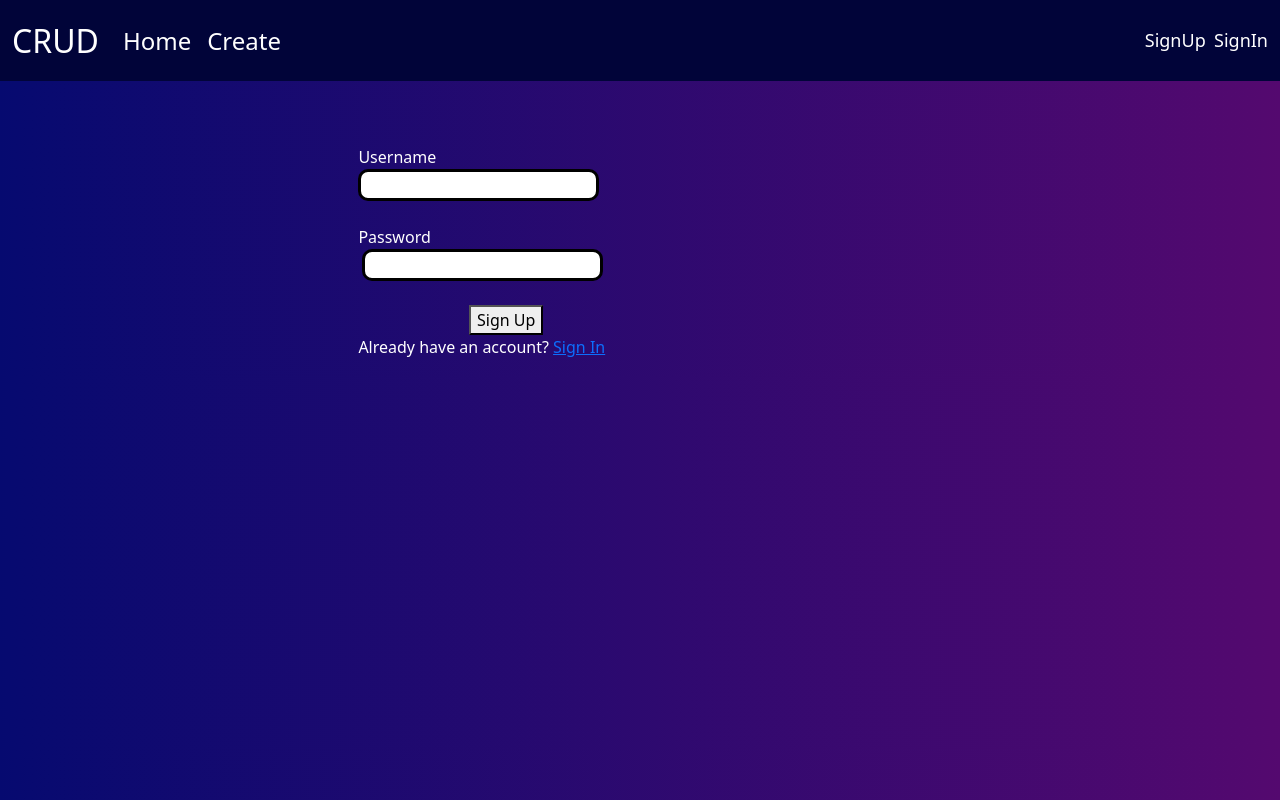
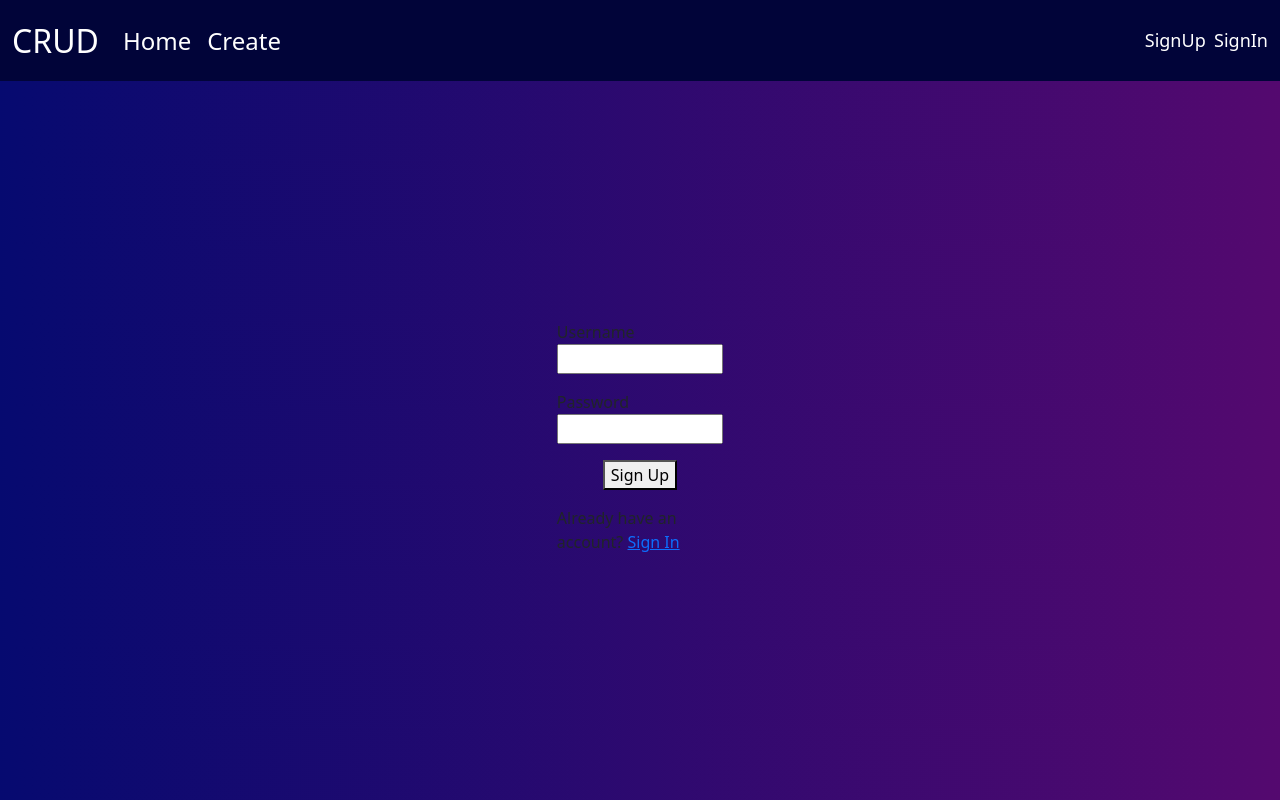
Before and after one commit to GlaizaMillete/MILLETE-Angulares, an Angular app: page /sign-up in a window 1280 px wide. Built offline with nearby package versions, Linux system fonts and the light colour scheme; no server answers; a web font is replaced by a local one.

Commit message:
inayos log in

```diff
--- a/src/app/sign-up/sign-up.component.css
+++ b/src/app/sign-up/sign-up.component.css
@@ -1,17 +1,29 @@
-.taas{
-    margin-left: 28%;
-    color: white;
-    margin-top: 5%;
+input {
+    width: 100%;
 }
-button{
-    margin-left: 12%;
+
+.login {
+    width: 100%;
+    top: 40%;
+    display: flex;
+    justify-content: center;
+    align-items: center;
+    position: absolute;
 }
-input[type=text]{
-    border: 3px solid black;
-    border-radius: 10px;
+
+label {
+    display: block;
 }
-input[type=password]{
-    border: 3px solid black;
-    border-radius: 10px;
-    margin-left: 4px;
-}
+
+.login div{
+    width: 100%;
+    }
+    .login div:nth-child(2){
+    margin-top: 1rem;
+    }
+    .login div:nth-child(3){
+        margin-top: 1rem;
+    }
+    .login div:nth-child(4){
+        margin-top: 1rem;
+    }
--- a/src/app/sign-up/sign-up.component.html
+++ b/src/app/sign-up/sign-up.component.html
@@ -1,16 +1,24 @@
-<form class="taas"  (ngSubmit)="signUp()">
+<div class="login">
+  <div style="width: 13%;">
+    <form class="taas" (ngSubmit)="signUp()">
+      <div>
         <label class="ayos">
           Username<br>
           <input type="text" [(ngModel)]="username" name="username" required>
         </label>
-  <br><br>
+      </div>
+      <div>
         <label>
           Password<br>
-    <input  type="password" [(ngModel)]="password" name="password" type="password" required>
+          <input type="password" [(ngModel)]="password" name="password" type="password" required>
         </label>
-  <br><br>
+      </div>
+      <div style="justify-content: center;display: flex;">
         <button type="submit">Sign Up</button>
-
-
+      </div>
+      <div style="justify-content: center;display: flex;">
         <p>Already have an account? <a routerLink="/sign-in">Sign In</a></p>
+      </div>
     </form>
+  </div>
+</div>
```
Lines whose indentation alone changed are shown as unchanged.
